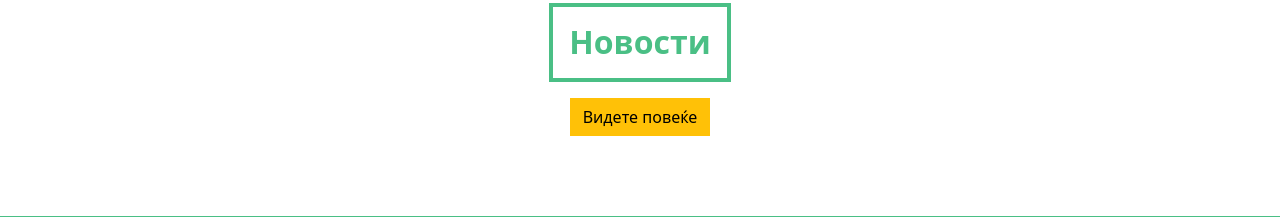
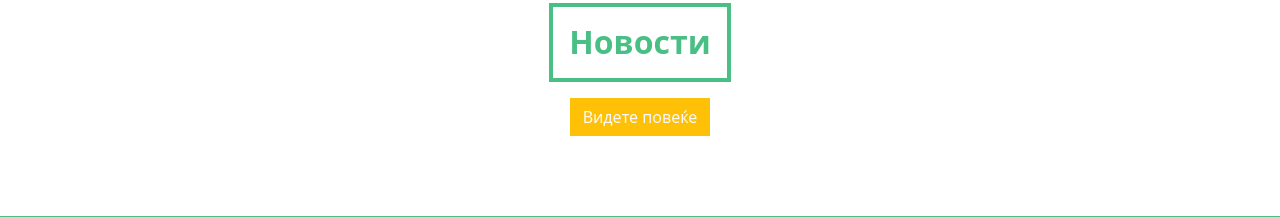
Before and after one commit to Shack-de-Shnaek/massum-school-website, a Django app: page /en/ in a window 1280 px wide. Shown: the part 1358-1575 px from the top of the page. Run offline with Django 4.2, Linux system fonts and the light colour scheme; data comes from the database, SQL or seed files in the repository; data that the repository does not hold is empty; some libraries are stand-ins or nearby versions; some web fonts are replaced.

Commit message:
minor change

```diff
--- a/templates/index.html
+++ b/templates/index.html
@@ -104,7 +104,7 @@
             {% endfor %}
         </div>
         <div class="w-100 p-2 text-center">
-            <a href="{% url 'article_list' %}" class="btn btn-warning rounded-0">{% translate 'Видете повеќе' %}</a>
+            <a href="{% url 'article_list' %}" class="btn btn-warning rounded-0 text-light">{% translate 'Видете повеќе' %}</a>
         </div>
     </section>
 
```
